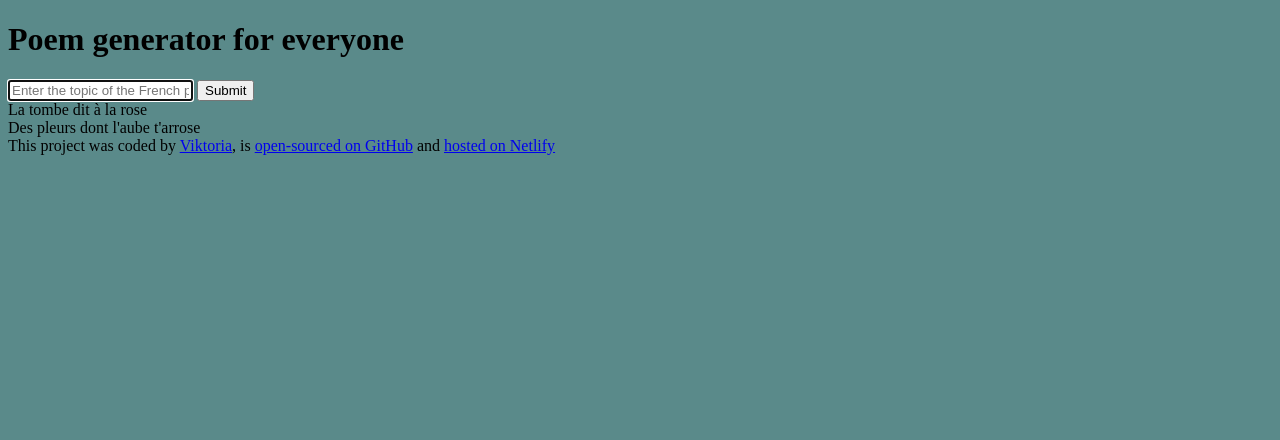
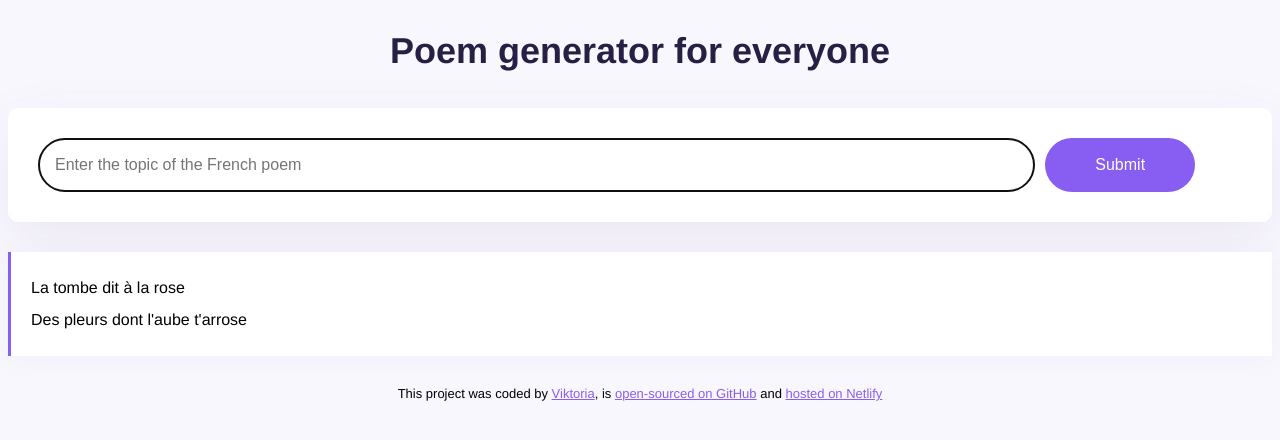
Before and after one commit to ViktoriaZharina/poem-generator, a plain HTML site: page index.html in a window 1280 px wide. Drawn offline with Linux system fonts and the light colour scheme.

Commit message:
add-style

```diff
--- a/index.html
+++ b/index.html
@@ -19,15 +19,17 @@
           autofocus
           required
           autocomplete="off"
+          class="instructions"
         />
-        <input type="submit" />
+        <input type="submit" class="submit-button" />
       </form>
-      <div>
+      <div class="poem">
         La tombe dit à la rose
         <br />
         Des pleurs dont l'aube t'arrose
       </div>
     </main>
+
     <footer>
       This project was coded by
       <a href="https://github.com/ViktoriaZharina/plus" target="_blank">
--- a/styles.css
+++ b/styles.css
@@ -1,3 +1,70 @@
 body {
-  background-color: rgb(90, 138, 138);
+  background-color: #f9f7fe;
+  font-family: Helvetica, Arial, sans-serif;
 }
+
+a {
+  color: #885df1;
+}
+
+.container {
+  margin: 120px auto;
+  max-width: 600px;
+}
+
+header {
+  margin-bottom: 30px;
+}
+
+h1 {
+  text-align: center;
+  font-weight: 800;
+  font-size: 36px;
+  line-height: 1.5;
+  color: #272044;
+}
+
+form {
+  padding: 30px;
+  background-color: white;
+  box-shadow: 0px 20px 60px rgba(65, 50, 100, 0.08);
+  border-radius: 10px;
+  display: flex;
+  margin-bottom: 30px;
+}
+
+.instructions {
+  padding: 16px;
+  border: 1px solid rgba(39, 33, 66, 0.5);
+  width: 80%;
+  font-size: 16px;
+  border-radius: 50px;
+  line-height: 20px;
+  color: #272044;
+}
+
+.submit-button {
+  margin-left: 10px;
+  background: #885df1;
+  color: white;
+  border: none;
+  width: 150px;
+  font-size: 16px;
+  border-radius: 50px;
+  padding: 14px 24px;
+}
+
+.poem {
+  font-size: 16px;
+  background-color: #fff;
+  padding: 20px;
+  line-height: 2;
+  border-left: 3px solid #885df1;
+  box-shadow: 0px 4px 30px 0px rgba(39, 33, 66, 0.03);
+}
+
+footer {
+  text-align: center;
+  font-size: 13px;
+  margin-top: 30px;
+}
```
